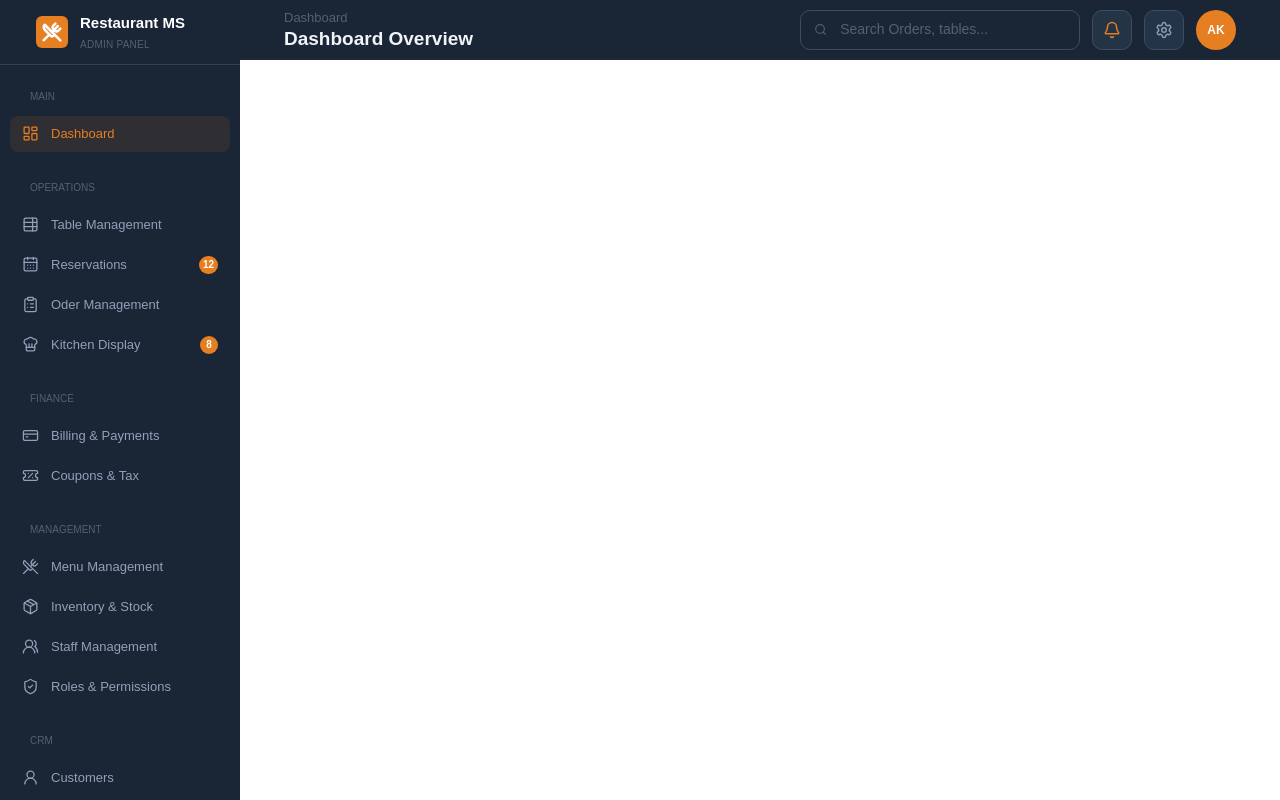
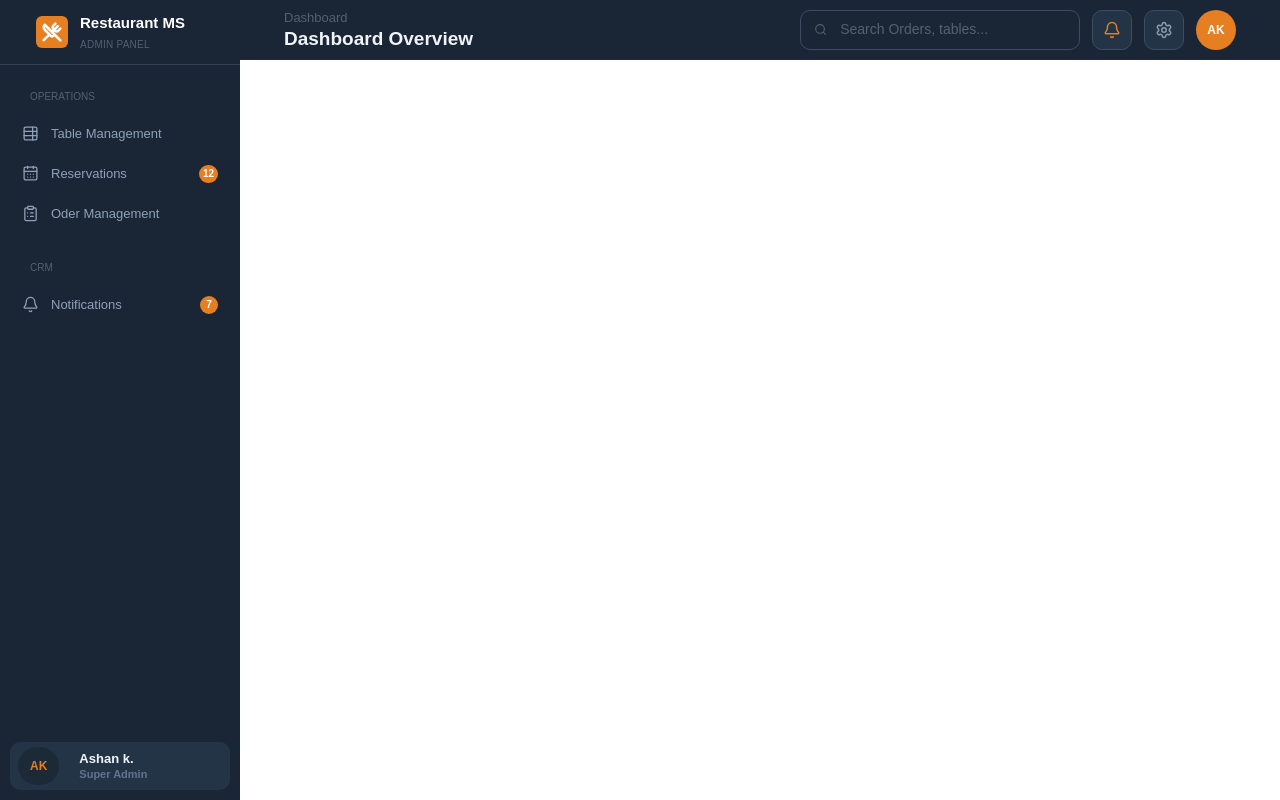
Before and after one commit to Mahdhe/restaurant_management_system_frontend, a React (Vite) app: page / in a window 1280 px wide. Shown: the top 800 px of the page. Built offline with nearby package versions, Linux system fonts and the light colour scheme; a web font is replaced by a local one.

Commit message:
fixed sidebar scrolling issue

```diff
--- a/src/App.jsx
+++ b/src/App.jsx
@@ -9,7 +9,7 @@ function App() {
   const currentUser = {
     name: "Ashan k.",
     initials: "AK",
-    role: "admin",
+    role: "waiter",
     roleLabel: "Super Admin",
   };
 
--- a/src/components/layout/Sidebar.jsx
+++ b/src/components/layout/Sidebar.jsx
@@ -10,7 +10,7 @@ export default function AdminSidebar({ user, activeItem, onNavigate }) {
     .filter((group) => group.items.length > 0);
 
   return (
-    <aside className="flex shrink-0 w-60 text-slate-400 flex-col bg-[#1a2535] font-dmsans">
+    <aside className="flex min-h-screen shrink-0 w-60 text-slate-400 flex-col bg-[#1a2535] font-dmsans">
       <div className="border-b px-9 py-3 border-slate-700">
         {/* logo */}
         <div className="flex gap-3 items-center">
@@ -73,7 +73,7 @@ export default function AdminSidebar({ user, activeItem, onNavigate }) {
         ))}
       </nav>
 
-      <div className="p-2.5">
+      <div className="mt-auto p-2.5">
         <div className="flex gap-3 items-center rounded-[10px] bg-[#243447] text-xs font-bold text-orange-500">
           <div className="text-xs text-[#e67e22] font-bold">
             <span className="m-2 p-3 rounded-full bg-[#1c2a38]">
```
